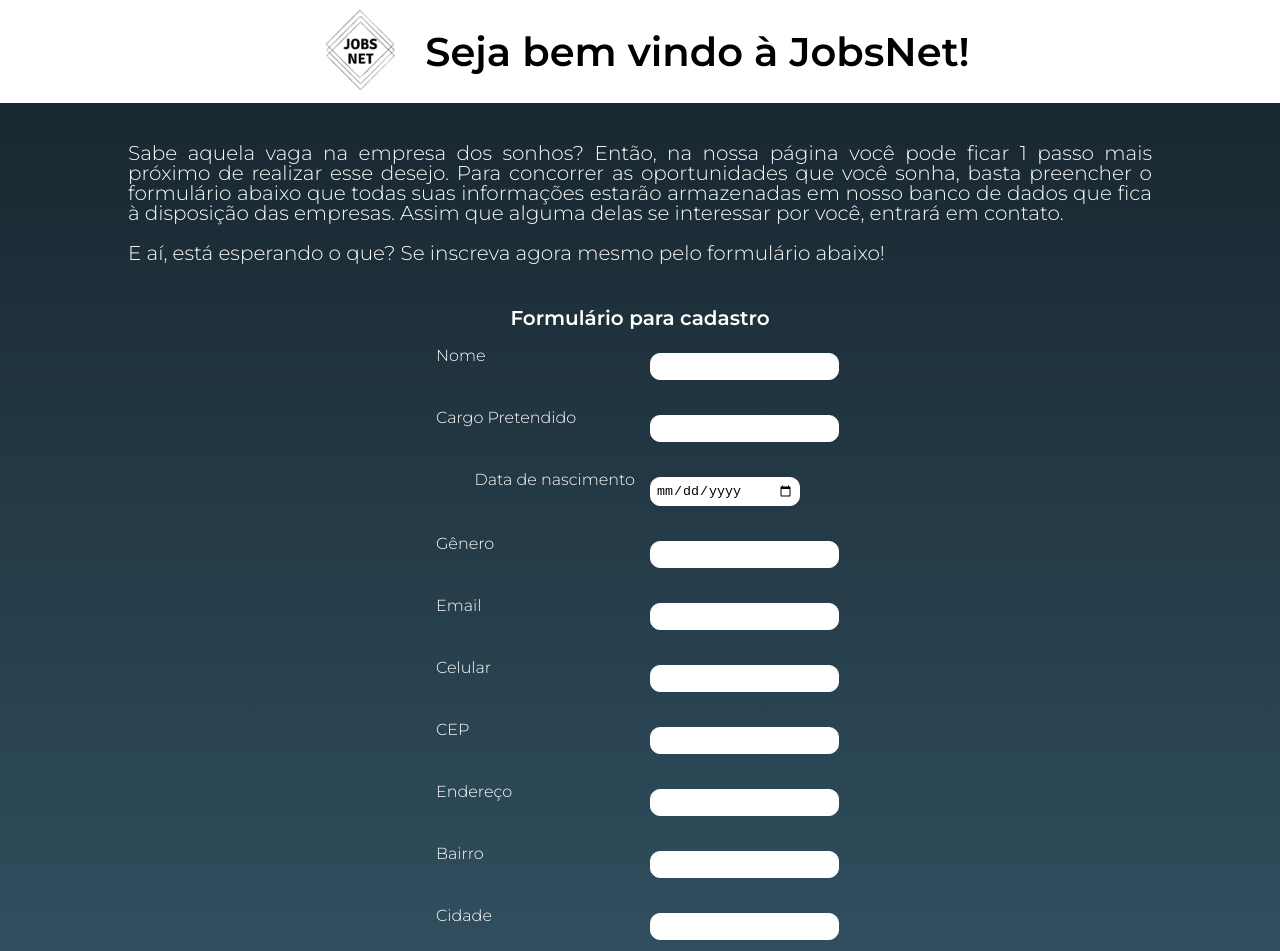
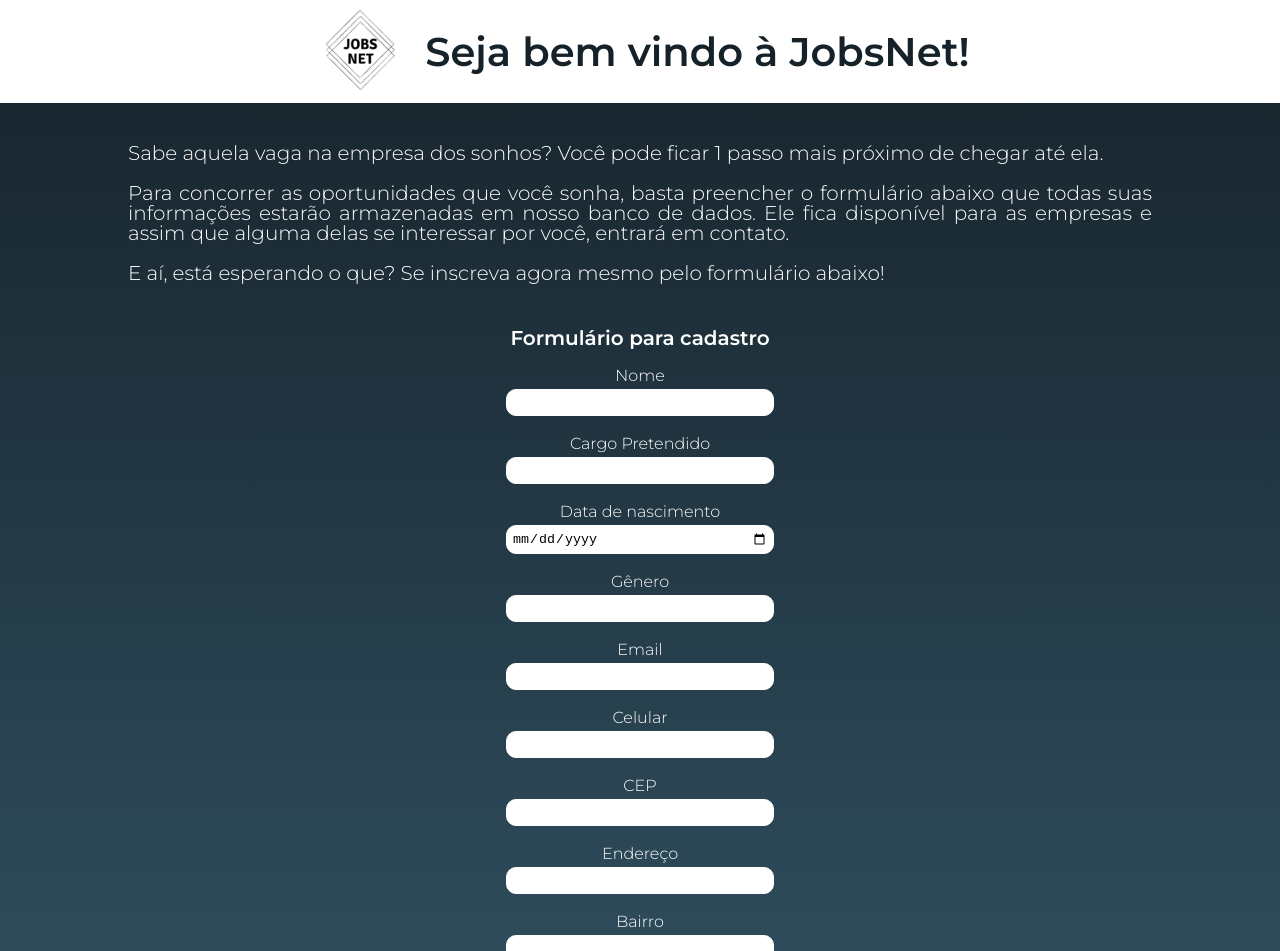
Before and after one commit to pinheiroduda/gama-academy-final-project, a React (Create React App) app in the folder Frontend/: page / in a window 1280 px wide. Shown: the top 951 px of the page. Built offline with nearby package versions, Linux system fonts and the light colour scheme.

Commit message:
refactor: form style

```diff
--- a/Frontend/src/components/Form/index.js
+++ b/Frontend/src/components/Form/index.js
@@ -2,7 +2,7 @@ import React from 'react'
 import { useState } from 'react'
 
 import axios from 'axios'
-import { Input, Title, FormWrapper, Button, FormStyle } from './style'
+import { Input, Title, FormWrapper, Button } from './style'
 
 const Form = () => {
   const fetchAddress = async () => {
@@ -19,14 +19,6 @@ const Form = () => {
       city: localidade
     })
   }
-
-  // const createCandidate = async candidate => {
-  //   const user = await axios.post('http://localhost:5000/register', form)
-  //   if (user.status === 200) {
-  //     alert('deu certo')
-  //   }
-  //   alert('deu errado')
-  // }
 
   const createCandidate = async candidate => {
     try {
@@ -61,7 +53,6 @@ const Form = () => {
     <>
       <Title> Formulário para cadastro </Title>
       <FormWrapper>
-        <FormStyle>
         <label>Nome</label>
         <Input
           onChange={e => {
@@ -69,9 +60,7 @@ const Form = () => {
           }}
           value={form.name}
         ></Input>
-        </FormStyle>
 
-        <FormStyle>
         <label>Cargo Pretendido</label>
         <Input
           onChange={e => {
@@ -79,9 +68,7 @@ const Form = () => {
           }}
           value={form.position}
         ></Input>
-        </FormStyle>
 
-        <FormStyle>
         <label>Data de nascimento</label>
         <Input
           type="date"
@@ -90,9 +77,7 @@ const Form = () => {
           }}
           value={form.date}
         ></Input>
-        </FormStyle>
 
-        <FormStyle>
         <label>Gênero</label>
         <Input
           onChange={e => {
@@ -100,9 +85,7 @@ const Form = () => {
           }}
           value={form.gender}
         ></Input>
-        </FormStyle>
 
-        <FormStyle>
         <label>Email</label>
         <Input
           onChange={e => {
@@ -110,9 +93,7 @@ const Form = () => {
           }}
           value={form.email}
         ></Input>
-        </FormStyle>
 
-        <FormStyle>
         <label>Celular</label>
         <Input
           onChange={e => {
@@ -120,9 +101,7 @@ const Form = () => {
           }}
           value={form.phone}
         ></Input>
-        </FormStyle>
 
-        <FormStyle>
         <label>CEP</label>
         <Input
           onBlur={() => {
@@ -133,9 +112,7 @@ const Form = () => {
           }}
           value={form.cep}
         ></Input>
-        </FormStyle>
 
-        <FormStyle>
         <label>Endereço</label>
         <Input
           onChange={e => {
@@ -143,9 +120,7 @@ const Form = () => {
           }}
           value={form.logradouro}
         ></Input>
-        </FormStyle>
 
-        <FormStyle>
         <label>Bairro</label>
         <Input
           onChange={e => {
@@ -153,9 +128,7 @@ const Form = () => {
           }}
           value={form.district}
         ></Input>
-        </FormStyle>
 
-        <FormStyle>
         <label>Cidade</label>
         <Input
           onChange={e => {
@@ -163,10 +136,9 @@ const Form = () => {
           }}
           value={form.city}
         ></Input>
-        </FormStyle>
 
         <Title>Documentos</Title>
-        <FormStyle>
+
         <label>Identidade</label>
         <Input
           onChange={e => {
@@ -174,9 +146,7 @@ const Form = () => {
           }}
           value={form.id}
         ></Input>
-        </FormStyle>
 
-        <FormStyle>
         <label>CPF</label>
         <Input
           onChange={e => {
@@ -184,7 +154,6 @@ const Form = () => {
           }}
           value={form.cpf}
         ></Input>
-        </FormStyle>
 
         <Button onClick={() => createCandidate()}>Cadastrar</Button>
       </FormWrapper>
--- a/Frontend/src/components/Form/style.js
+++ b/Frontend/src/components/Form/style.js
@@ -7,19 +7,14 @@ export const FormWrapper = styled.div`
   flex-direction: column;
 `
 
-export const FormStyle = styled.form`
-  display: grid;
-  grid-gap: 10px;
-  grid-template-columns: repeat(2, 1fr);
-`
-
 export const Input = styled.input`
   margin: 5px;
-  margin-bottom: 30px;
+  margin-bottom: 20px;
   border-radius: 10px;
   border: 1px solid #fff;
   cursor: pointer;
   padding: 5px;
+  width: 20%;
 `
 
 export const Title = styled.h1`
@@ -37,10 +32,5 @@ export const Button = styled.button`
   border: 1px solid #fff;
   cursor: pointer;
   padding: 5px;
-  width: 25%;
+  width: 20%;
 `
-
-export const ErrorSpan = styled.span`
-  color: red;
-  display: ${props => (props.isError ? 'block' : 'none')};
-`
--- a/Frontend/src/components/Header/style.js
+++ b/Frontend/src/components/Header/style.js
@@ -18,7 +18,7 @@ export const Img = styled.img`
 export const Title = styled.h1`
   font-size: 40px;
   font-weight: bold;
-  color: #000;
+  color: #16222a;
   text-align: center;
   margin-left: 15px;
 `
--- a/Frontend/src/components/Home/index.js
+++ b/Frontend/src/components/Home/index.js
@@ -6,13 +6,14 @@ const Home = () => {
     <HomeStyle>
       <HomeContainer>
         <Text>
-          Sabe aquela vaga na empresa dos sonhos? Então,
-          na nossa página você pode ficar 1 passo mais próximo de realizar esse
-          desejo. Para concorrer as oportunidades que você sonha, basta
-          preencher o formulário abaixo que todas suas informações estarão
-          armazenadas em nosso banco de dados que fica à disposição das
-          empresas. Assim que alguma delas se interessar por você, entrará em
-          contato.
+          Sabe aquela vaga na empresa dos sonhos? Você pode ficar 1 passo mais
+          próximo de chegar até ela.
+        </Text>
+        <Text>
+          Para concorrer as oportunidades que você sonha, basta preencher o
+          formulário abaixo que todas suas informações estarão armazenadas em
+          nosso banco de dados. Ele fica disponível para as empresas e assim que
+          alguma delas se interessar por você, entrará em contato.
         </Text>
         <Text>
           E aí, está esperando o que? Se inscreva agora mesmo pelo formulário
```
Lines whose indentation alone changed are shown as unchanged.
